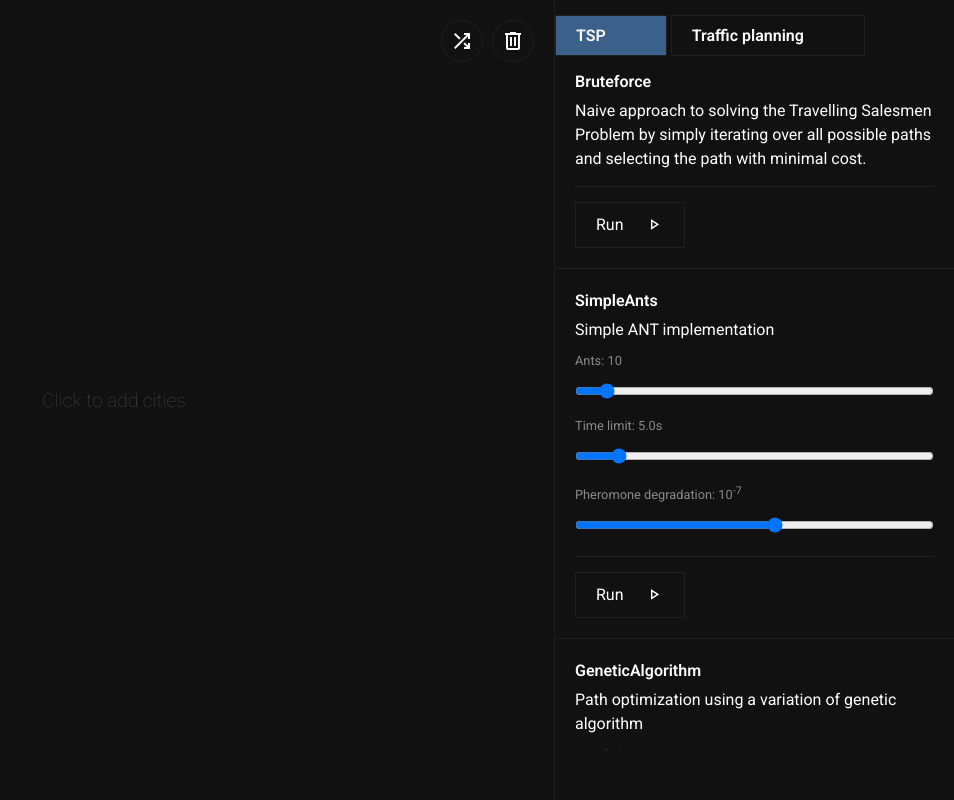
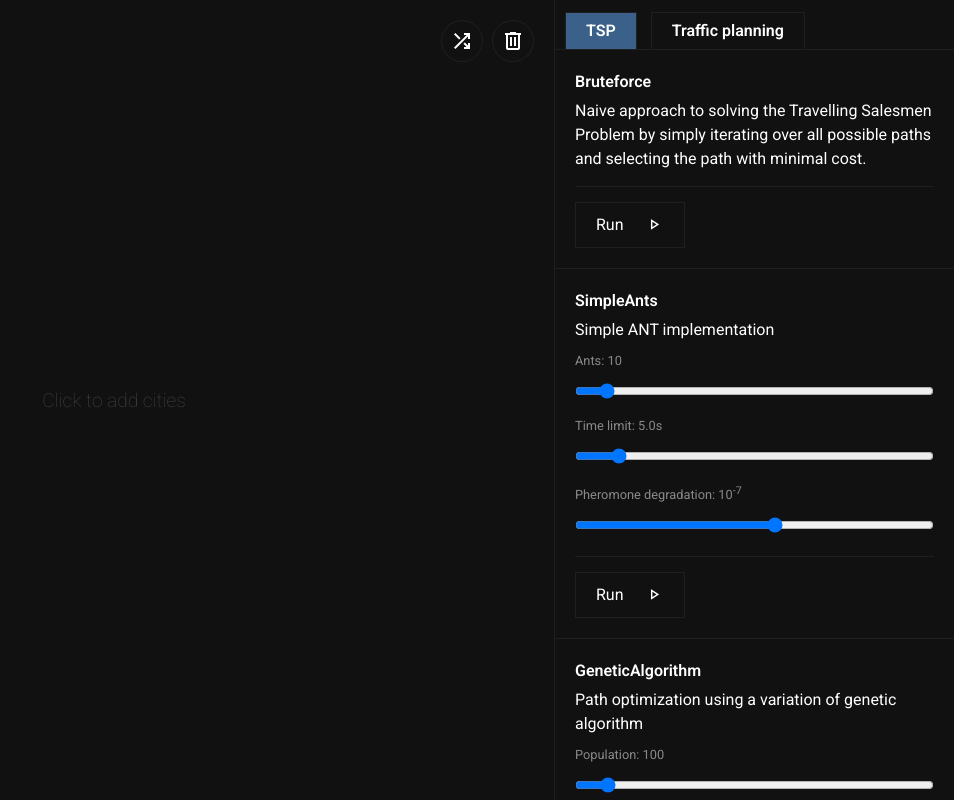
Before and after one commit to phlhg/traffic-sim, a website built with webpack: page public/index.html in a window 1280 px wide. Shown: the whole page, without its empty margins (326-1280 px from the left). Built offline with nearby package versions, Linux system fonts and the light colour scheme.

Commit message:
Fix layout issue for controls

```diff
--- a/public/css/main.css
+++ b/public/css/main.css
@@ -2,6 +2,7 @@
 html, body { color: #fff; background: #111; font-family: 'Roboto', sans-serif; padding: 0; margin: 0; width: 100%; height: 100%; }
 body { overflow-x: hidden; }
 
+.controls .buttonSelect,
 .message,
 .map > .notice,
 .map > .actions > span,
@@ -94,12 +95,21 @@ body { overflow-x: hidden; }
     border-bottom: 1px solid #1f1f1f;
 }
 
+.controls > .selection {
+    position: absolute;
+    top: 0; left: 0;
+    width: 100%;
+    height: 50px;
+    border-bottom: 1px solid #1f1f1f;
+    line-height: 0;
+}
+
 .controls > .content {
     position: absolute;
     top: 50px;
     left: 0;
     width: 100%;
-    height: calc(100% - 50px - 50px);
+    height: calc(100% - 50px);
     overflow-y: auto;
     overflow-x: hidden;
 }
@@ -210,13 +220,17 @@ body { overflow-x: hidden; }
 .controls .buttonSelect {
     position: relative;
     display: inline-block;
-    padding: 10px 60px 10px 20px;
+    padding: 10px 20px 10px 20px;
+    line-height: 20px;
+    line-height: 1rem;
     text-align: left;
     border: 1px solid #1f1f1f;
     cursor: pointer;
-    margin-top: 15px;
+    margin-top: 12px;
+    margin-left: 10px;
     background: #111;
 }
+
 .controls .buttonSelect.selected,
 .controls .buttonSelect:hover {
     background: #3b608a;
--- a/source/controls.js
+++ b/source/controls.js
@@ -11,8 +11,10 @@ export default class Controls {
         this.dom.wrapper = wrapper;
 
         this.dom.wrapper.innerHTML = `
-            <div class="buttonSelect selected"><strong>TSP</strong></div>
-            <div class="buttonSelect"><strong>Traffic planning</strong></div>
+            <div class="selection">
+                <div class="buttonSelect selected"><strong>TSP</strong></div>
+                <div class="buttonSelect"><strong>Traffic planning</strong></div>
+            </div>
             <div class="content"></div>
         `
 
```
